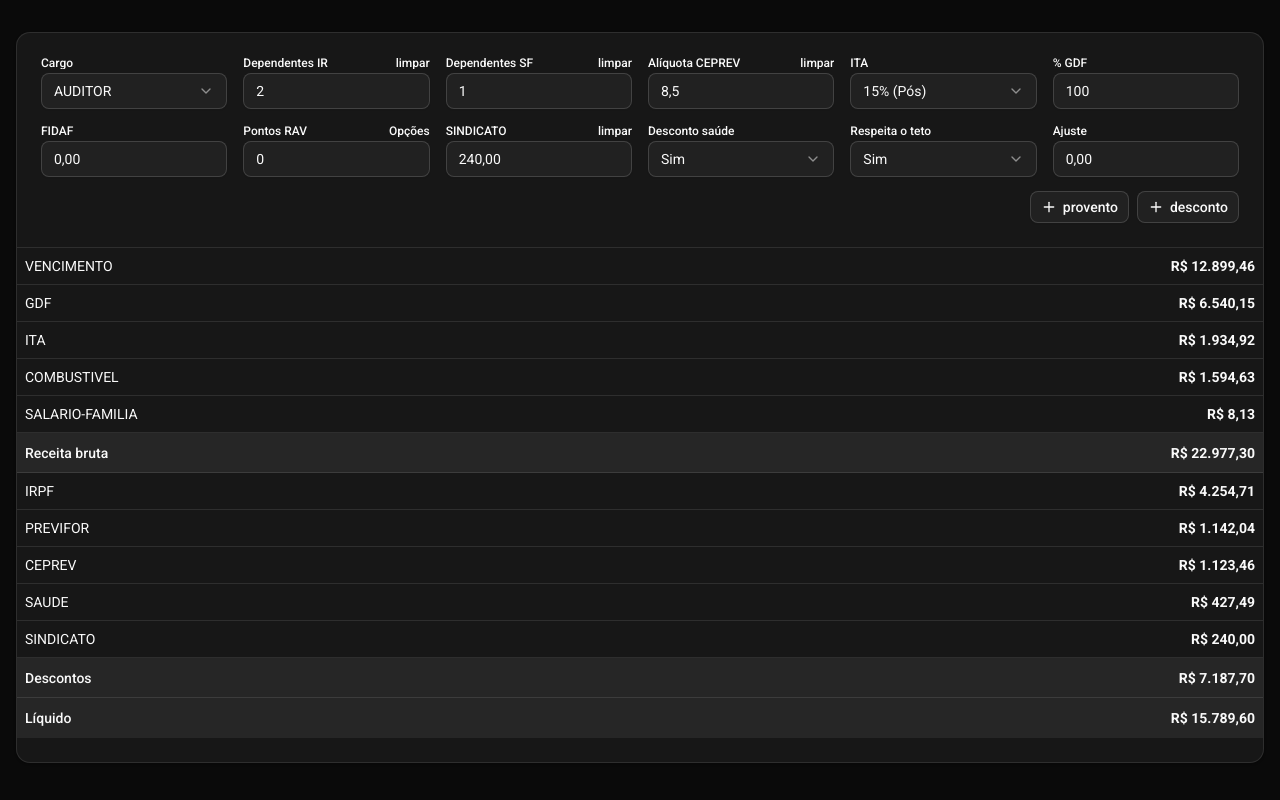
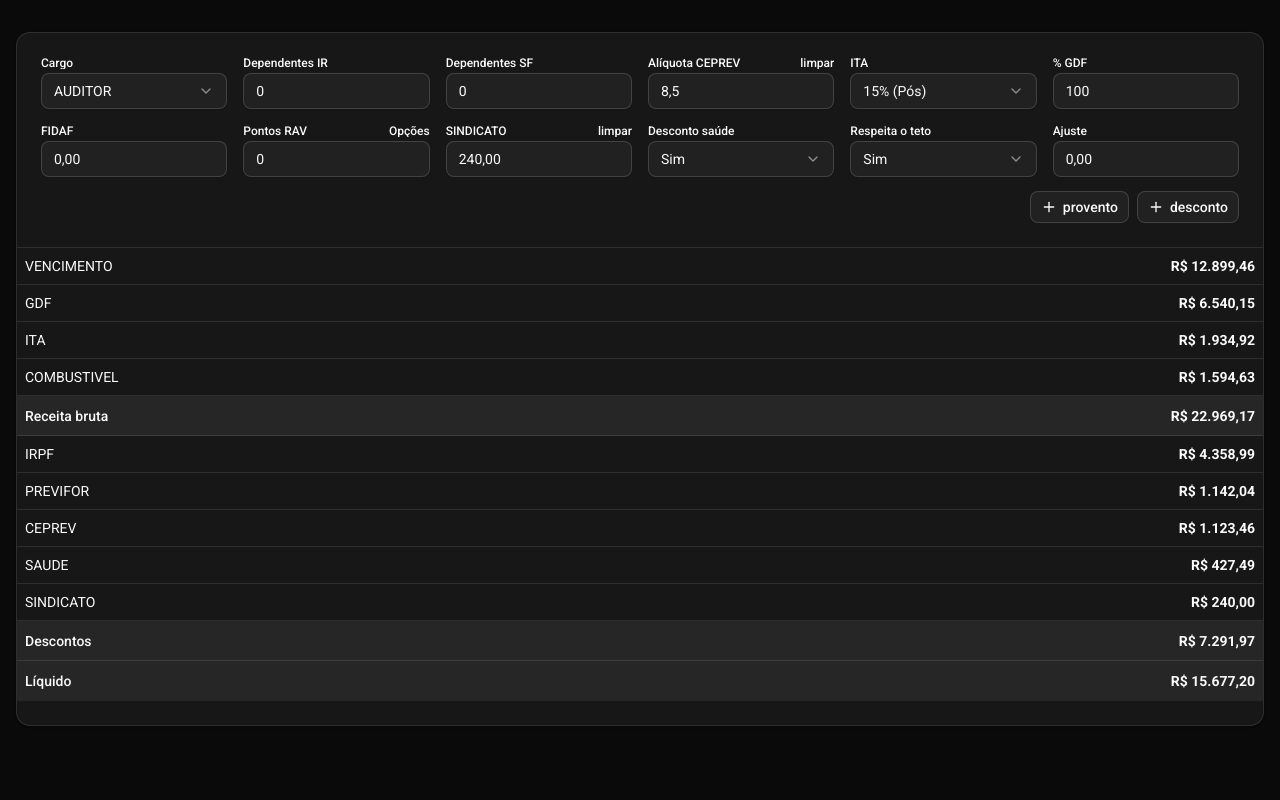
Before and after one commit to wargas/sefin2, a Next.js app: page / in a window 1280 px wide. Built offline with nearby package versions, Linux system fonts and the light colour scheme.

Commit message:
correcao

```diff
--- a/app/layout.tsx
+++ b/app/layout.tsx
@@ -18,7 +18,7 @@ const geistMono = Geist_Mono({
 });
 
 export const metadata: Metadata = {
-  title: "Create Next App",
+  title: "Simular Contracheque SEFIN",
   description: "Generated by create next app",
 };
 
--- a/app/page.tsx
+++ b/app/page.tsx
@@ -97,8 +97,8 @@ export default function Home() {
   const [outrasReceitas, setOutrasReceitas] = useState<Receita[]>([])
 
   const [params, setParams] = useState({
-    dependentesIR: 2,
-    dependentesSF: 1,
+    dependentesIR: 0,
+    dependentesSF: 0,
     gdf: 1,
     ita: 0.15,
     complementar: 8.5,
```
